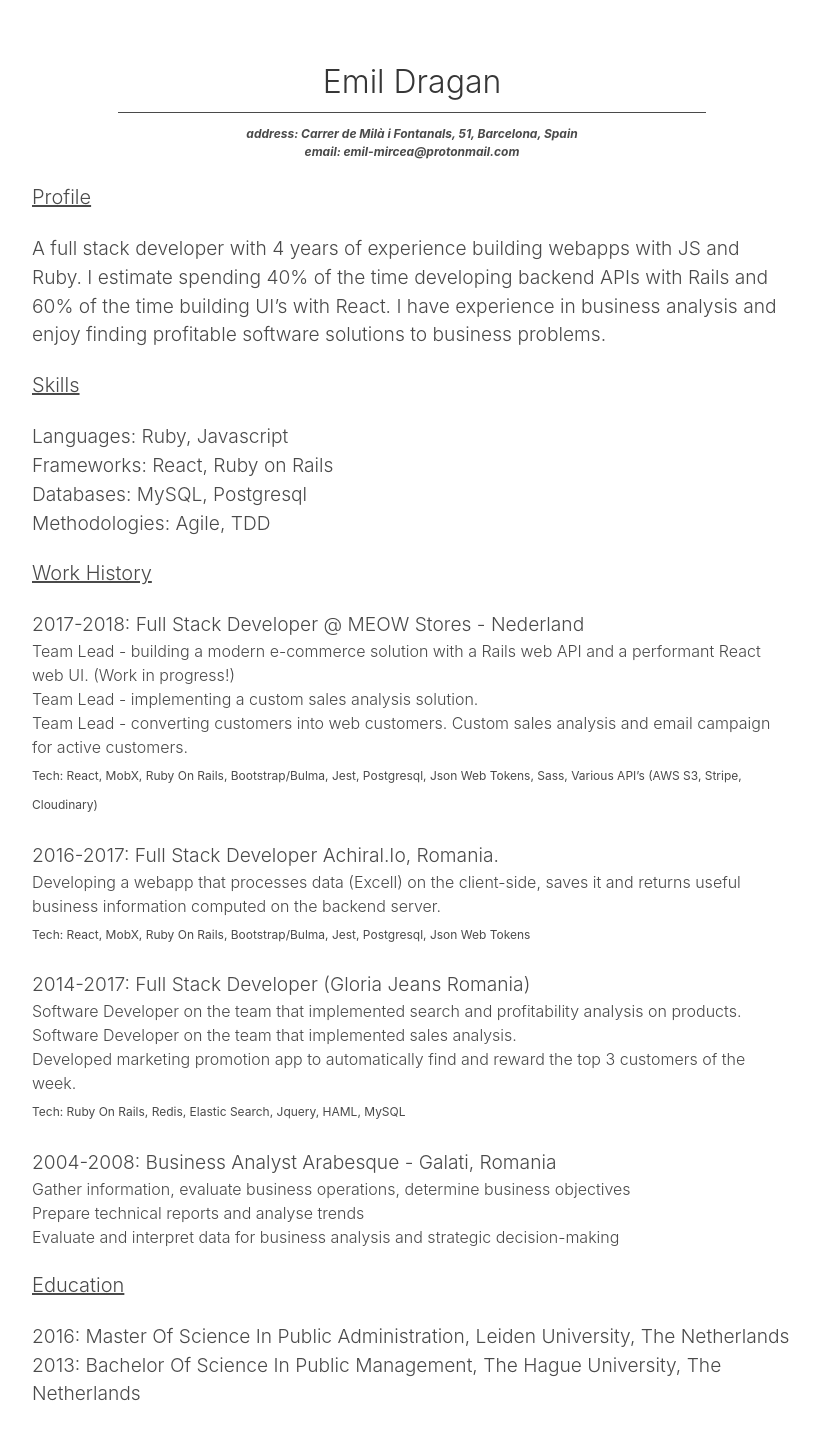
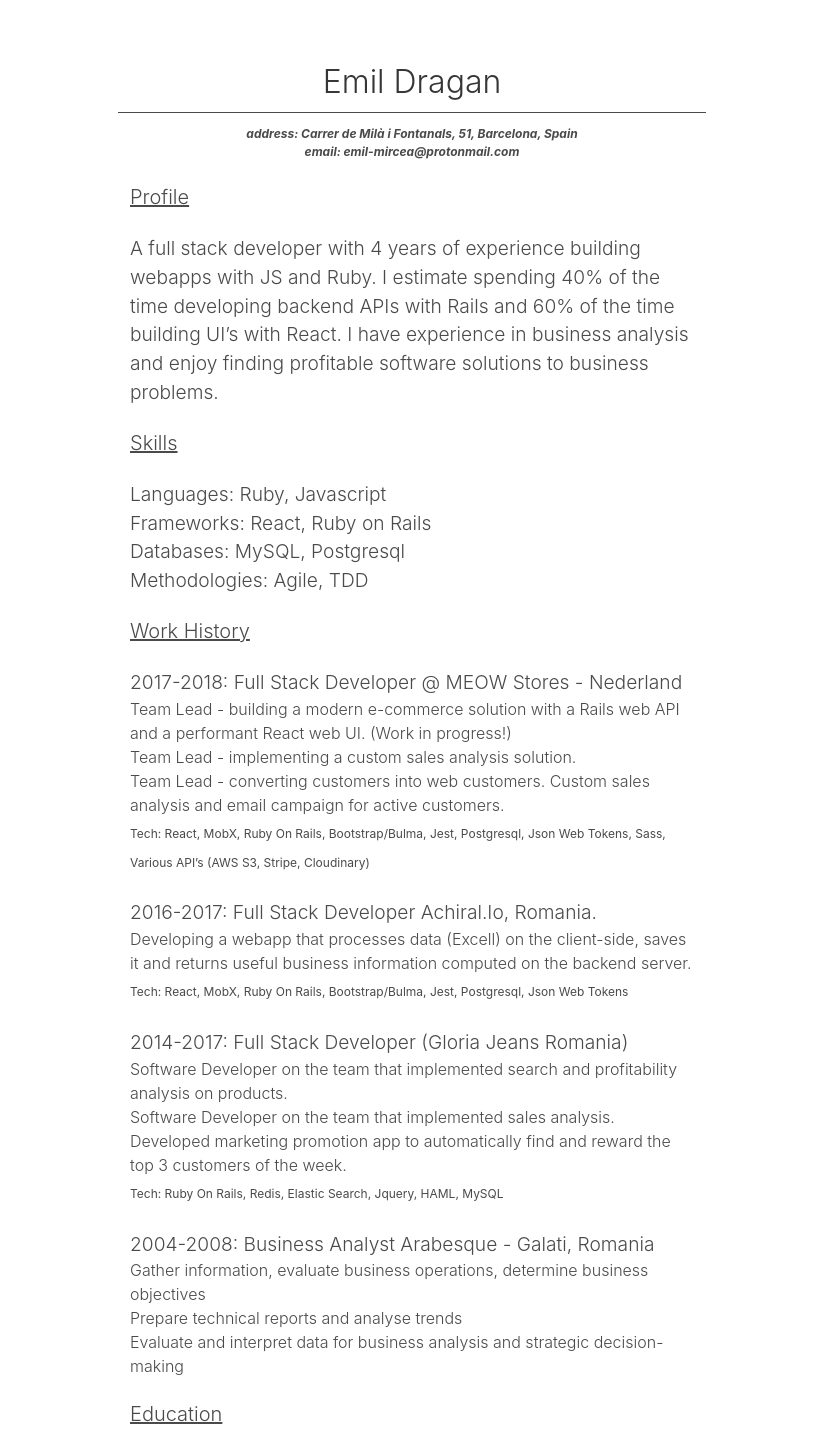
Before and after one commit to emilMircea/portfolio, a React (Create React App) app: page /cv in a window 1280 px wide. Shown: the top 1433 px of the page, without its empty margins (228-1047 px from the left). Built offline with nearby package versions, Linux system fonts and the light colour scheme.

Commit message:
change column width for CV content

```diff
--- a/src/components/CV/Profile.js
+++ b/src/components/CV/Profile.js
@@ -1,7 +1,7 @@
 import React from 'react';
 
 const Profile = () => (
-  <div className="column is-8 is-offset-2">
+  <div className="column is-6 is-offset-3">
     <p className="subtitle has-text-weight-light cv-heading">Profile</p>
     <p className='has-text-weight-light'>
       A full stack developer with 4 years of experience building webapps with JS and Ruby.
--- a/src/components/CV/Skills.js
+++ b/src/components/CV/Skills.js
@@ -1,7 +1,7 @@
 import React from 'react';
 
 const Skills = () => (
-  <div className="column is-8 is-offset-2">
+  <div className="column is-6 is-offset-3">
     <p className="subtitle has-text-weight-light cv-heading">Skills</p>
     <p className='has-text-weight-light'>
       Languages: Ruby, Javascript
--- a/src/components/CV/WorkHistory.js
+++ b/src/components/CV/WorkHistory.js
@@ -90,7 +90,7 @@ const TwoThousandEight = () => (
 
 
 const WorkHistory = () => (
-  <div className="column is-8 is-offset-2">
+  <div className="column is-6 is-offset-3">
     <p className="subtitle has-text-weight-light cv-heading">Work History</p>
     <TwoThousandEighteen />
     <br />
```
